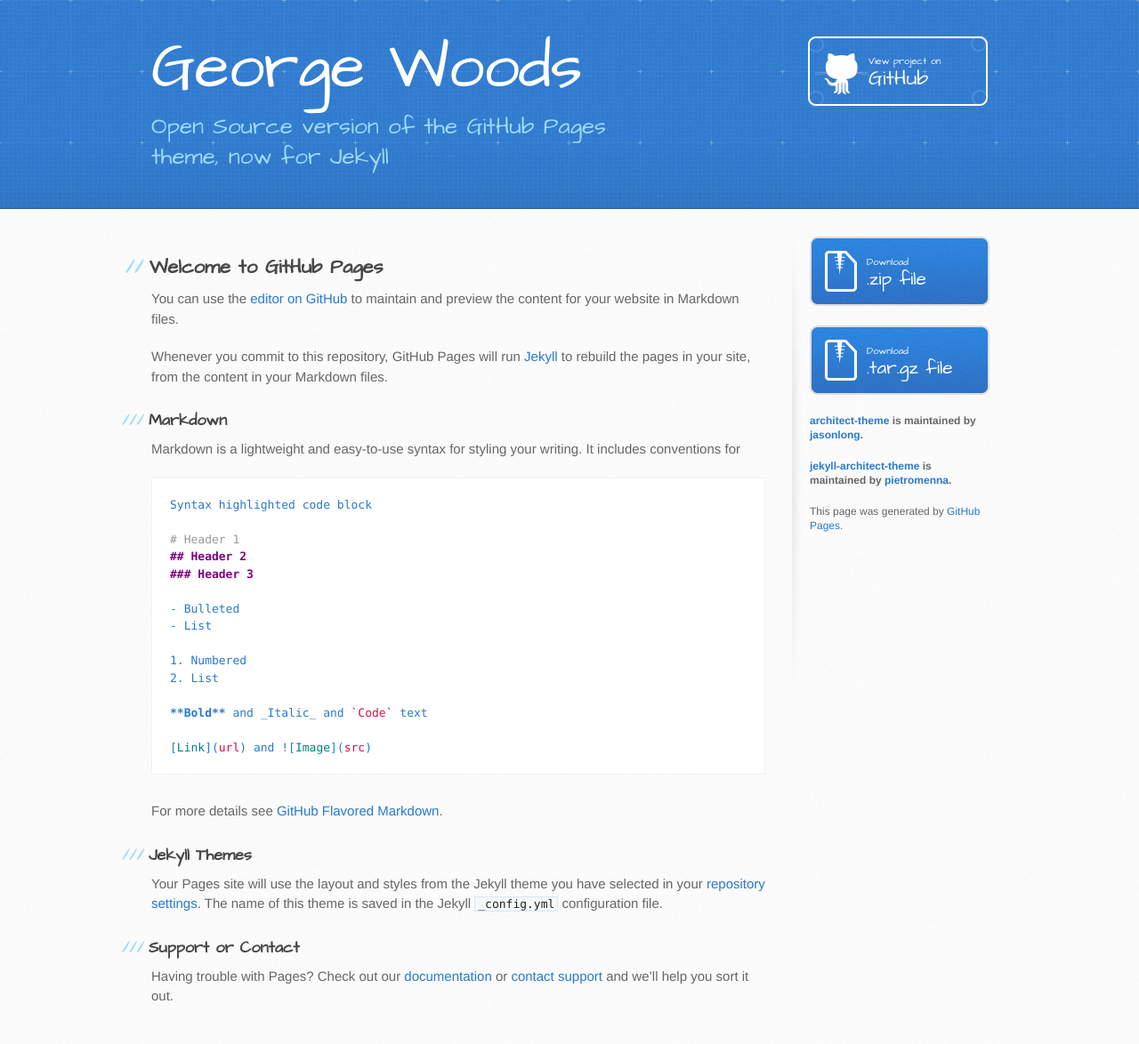
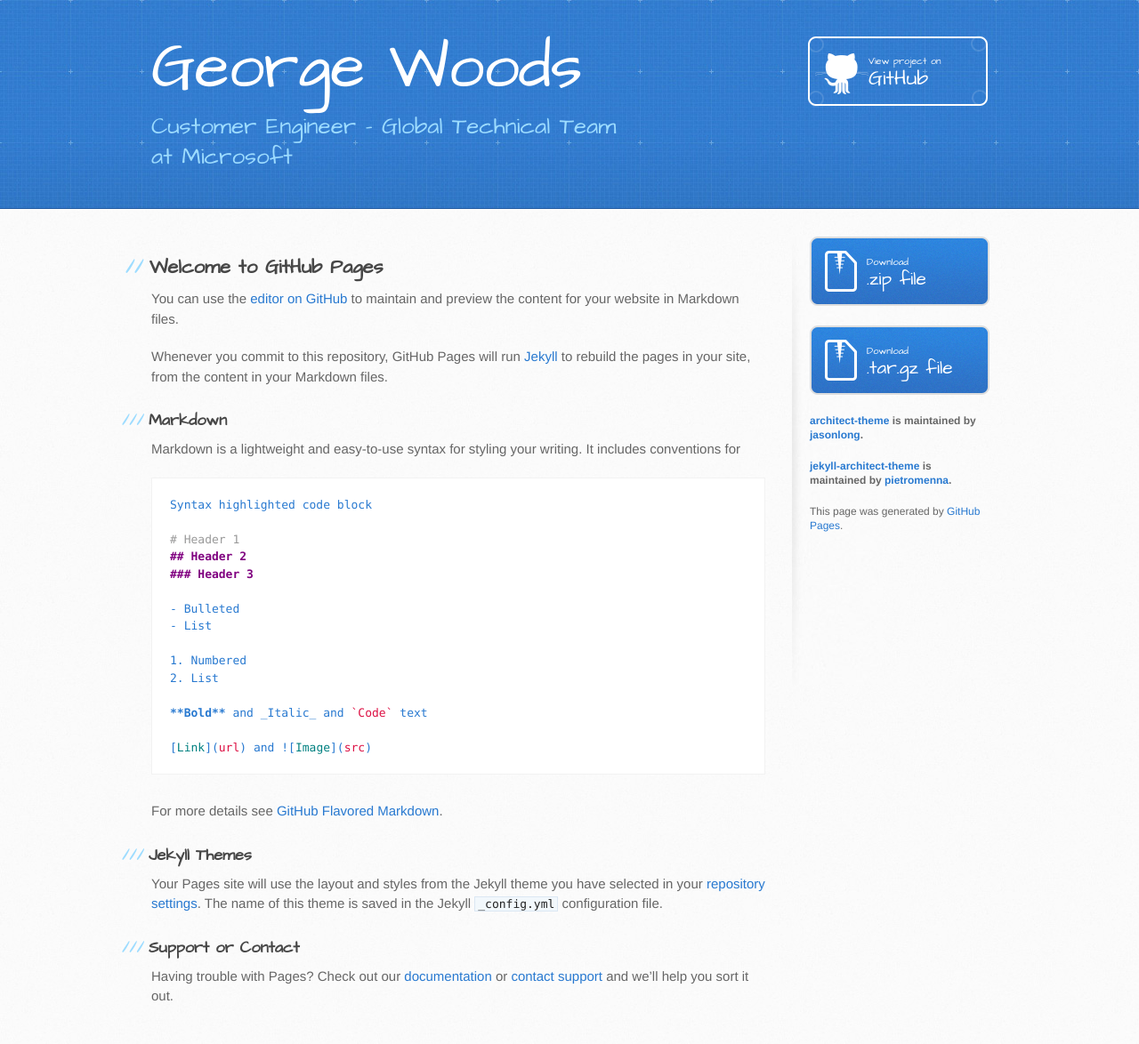
Before and after one commit to gvwoods/gvwoods.github.io, a Jekyll site: the page built from index.md, in a window 1280 px wide. Shown: the whole page at 89% size. Built offline with Jekyll 4.4.1, drawn with Linux system fonts in a browser that asks for light colours; our own code applies the rules of GitHub Pages for plain Markdown files.

Commit message:
Update default.html

```diff
--- a/_layouts/default.html
+++ b/_layouts/default.html
@@ -20,7 +20,7 @@
     <header>
       <div class="inner">
         <h1> {{ site.name }} </h1>
-        <h2>Open Source version of the GitHub Pages theme, now for Jekyll</h2>
+        <h2>Customer Engineer - Global Technical Team at Microsoft</h2>
         <a href="https://github.com/pietromenna/jekyll-architect-theme" class="button"><small>View project on</small> GitHub</a>
       </div>
     </header>
```
